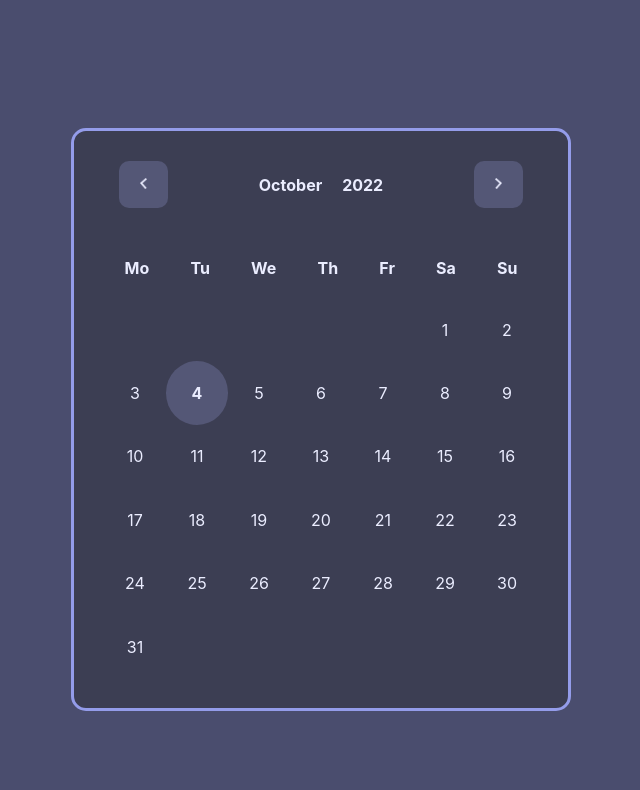
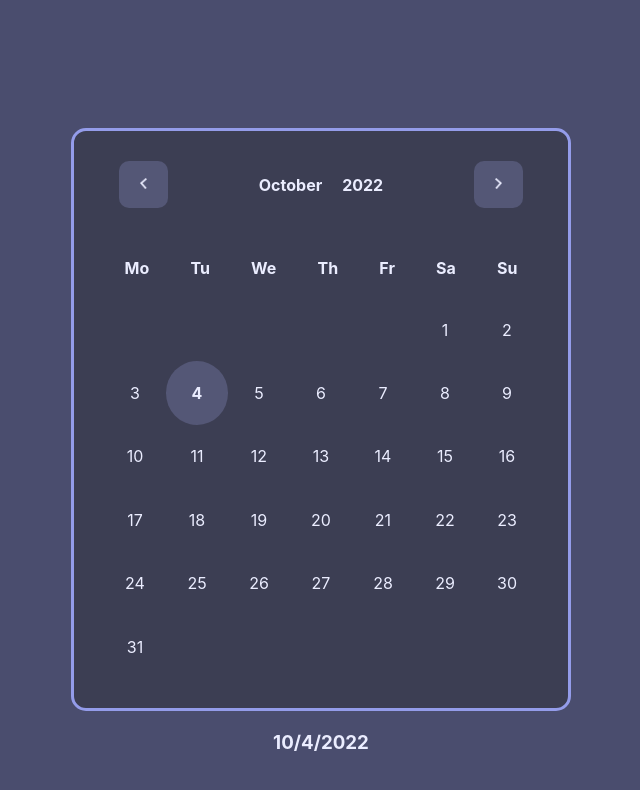
Before and after one commit to NARUDESIGNS/date-peeker, a React (Create React App) app: page / in a window 1280 px wide. Shown: the top 790 px of the page, without its empty margins (319-959 px from the left). Built offline with nearby package versions, Linux system fonts and the light colour scheme.

Commit message:
Added states for  date picked

```diff
--- a/src/App.css
+++ b/src/App.css
@@ -11,10 +11,14 @@
   border: 3px solid rgb(148, 156, 234, 52);
   background-color: #3C3E53;
   border-radius: 15px;
-  margin: 10% auto;
+  margin: 10% auto 20px;
   padding: 30px;
   text-align: center;
   overflow-y: scroll;
+}
+
+.selected-date {
+  text-align: center;
 }
 
 @media only screen and (max-width: 500px) {
--- a/src/App.js
+++ b/src/App.js
@@ -10,10 +10,14 @@ function App() {
   const [selectedYear, setSelectedYear] = useState("");
   const [selectedMonth, setSelectedMonth] = useState("");
   const [selectedDate, setSelectedDate] = useState(null);
+  const [selectedDay, setSelectedDay] = useState("");
+  const [exportDate, setExportDate] = useState(null);
 
   // initialize dates
   useEffect(() => {
     const date = new Date();
+    setSelectedDay(date.getDate());
+    console.log(date.getMonth());
     setSelectedMonth(date.getMonth() + 1);
     setSelectedYear(date.getFullYear());
   }, []);
@@ -21,18 +25,24 @@ function App() {
   // compute date based on selected month and year
   useEffect(() => {
     setSelectedDate( new Date(`${selectedYear} ${selectedMonth} 01`) );
+    setExportDate( new Date(`${selectedYear} ${selectedMonth} ${selectedDay}`) );
     console.log(selectedDate);
     // eslint-disable-next-line
-  }, [selectedYear, selectedMonth]);
+  }, [selectedDay, selectedYear, selectedMonth]);
 
   return (
+    <>
       <div className="App">
         {
           currentView === "calendar" &&
           <Calendar
           setCurrentView={setCurrentView}
+          selectedDay={selectedDay}
+          setSelectedDay={setSelectedDay}
           selectedMonth={selectedMonth}
+          setSelectedMonth={setSelectedMonth}
           selectedYear={selectedYear}
+          setSelectedYear={setSelectedYear}
           selectedDate={selectedDate}
           />
         }
@@ -47,6 +57,8 @@ function App() {
           <Years setCurrentView={setCurrentView} setSelectedYear={setSelectedYear} />
         }
       </div>
+      <h3 className="selected-date">{ exportDate ? exportDate.toLocaleDateString() : new Date().toLocaleDateString() }</h3>
+    </>
   );
 }
 
```
Lines whose indentation alone changed are shown as unchanged.
